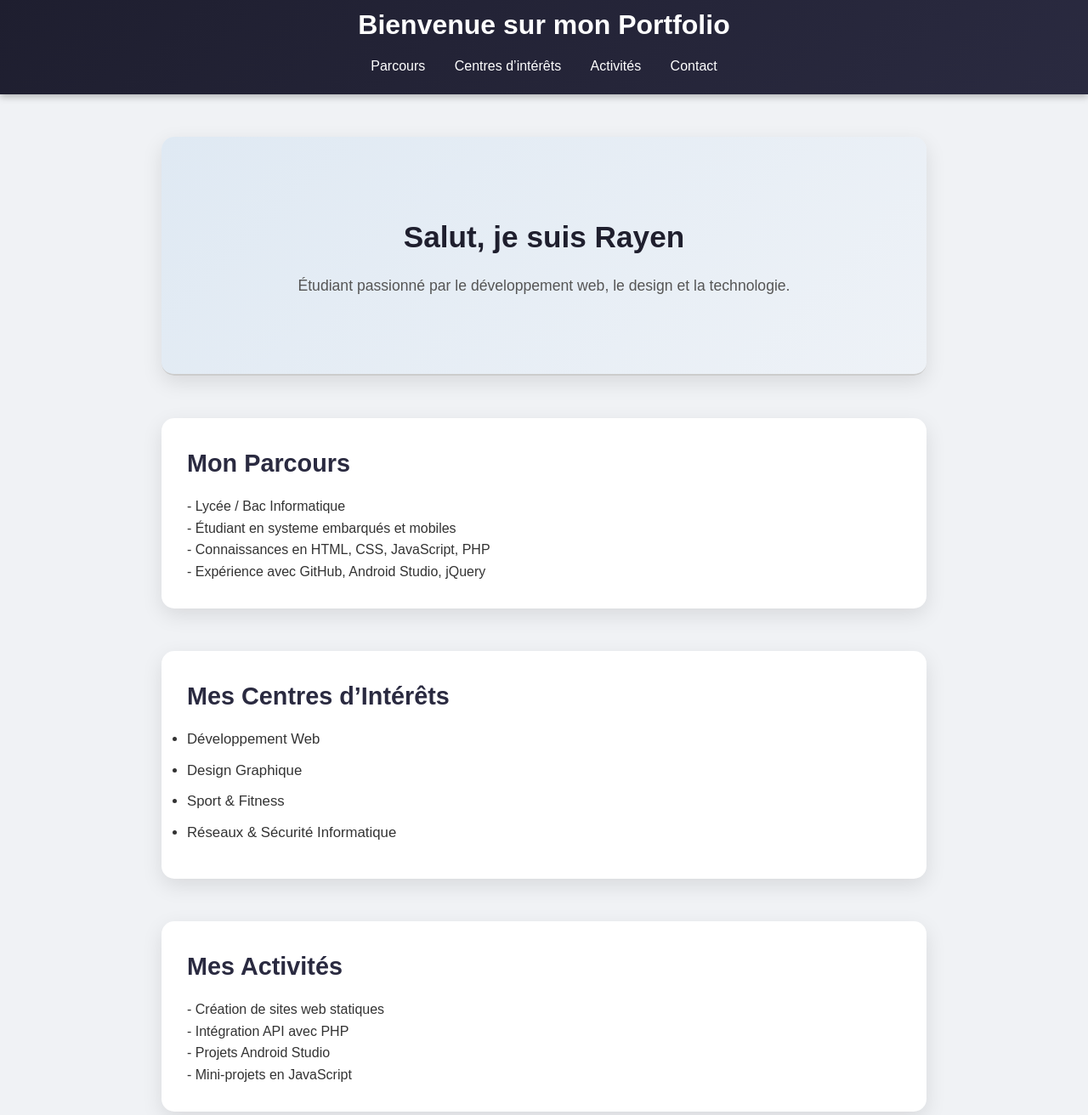
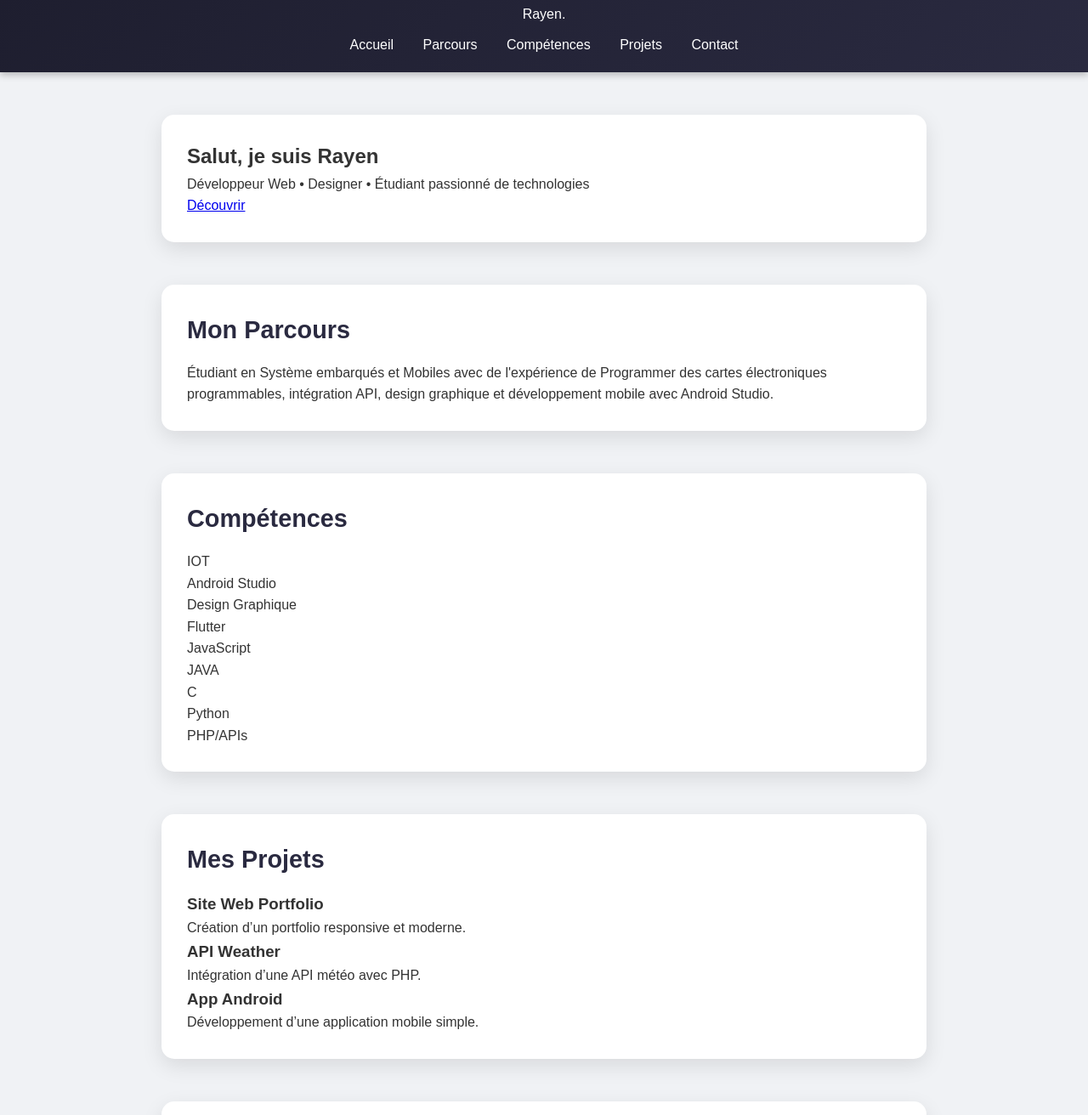
Before and after one commit to rayen400/Mon-portfolio, a plain HTML site: page index.html in a window 1280 px wide. Shown: the part 16-1328 px from the top of the page at 85% size. Drawn offline with Linux system fonts and the light colour scheme.

Commit message:
Update index.html

```diff
--- a/index.html
+++ b/index.html
@@ -3,57 +3,80 @@
 <head>
     <meta charset="UTF-8">
     <meta name="viewport" content="width=device-width, initial-scale=1.0">
-    <title>Mon Portfolio</title>
+    <title>Portfolio Rayen</title>
     <link rel="stylesheet" href="style.css">
 </head>
 <body>
 
+    <!-- HEADER -->
     <header>
-        <h1>Bienvenue sur mon Portfolio</h1>
+        <div class="logo">Rayen.</div>
         <nav>
-            <a href="#parcours">Parcours</a>
-            <a href="#interets">Centres d’intérêts</a>
-            <a href="#activites">Activités</a>
+            <a href="#home">Accueil</a>
+            <a href="#about">Parcours</a>
+            <a href="#skills">Compétences</a>
+            <a href="#projects">Projets</a>
             <a href="#contact">Contact</a>
         </nav>
     </header>
 
-    <section id="hero">
-        <h2>Salut, je suis Rayen</h2>
-        <p>Étudiant passionné par le développement web, le design et la technologie.</p>
+    <!-- HERO -->
+    <section id="home" class="hero">
+        <div class="hero-content">
+            <h1>Salut, je suis <span>Rayen</span></h1>
+            <p>Développeur Web • Designer • Étudiant passionné de technologies</p>
+            <a class="btn" href="#about">Découvrir</a>
+        </div>
     </section>
 
-    <section id="parcours">
+    <!-- ABOUT -->
+    <section id="about" class="section">
         <h2>Mon Parcours</h2>
-        <p>
-            - Lycée / Bac Informatique<br>
-            - Étudiant en systeme embarqués et mobiles<br>
-            - Connaissances en HTML, CSS, JavaScript, PHP<br>
-            - Expérience avec GitHub, Android Studio, jQuery
-        </p>
+        <div class="card">
+            <p>
+                Étudiant en Système embarqués et Mobiles avec de l'expérience de Programmer des cartes électroniques programmables,
+                intégration API, design graphique et développement mobile avec Android Studio.
+            </p>
+        </div>
     </section>
 
-    <section id="interets">
-        <h2>Mes Centres d’Intérêts</h2>
-        <ul>
-            <li>Développement Web</li>
-            <li>Design Graphique</li>
-            <li>Sport & Fitness</li>
-            <li>Réseaux & Sécurité Informatique</li>
-        </ul>
+    <!-- SKILLS -->
+    <section id="skills" class="section">
+        <h2>Compétences</h2>
+        <div class="skills-grid">
+            <div class="skill-card">IOT</div>
+            <div class="skill-card">Android Studio</div>
+            <div class="skill-card">Design Graphique</div>
+            <div class="skill-card">Flutter</div>
+            <div class="skill-card">JavaScript</div>
+            <div class="skill-card">JAVA</div>
+            <div class="skill-card">C</div>
+            <div class="skill-card">Python</div>
+            <div class="skill-card">PHP/APIs</div>
+        </div>
     </section>
 
-    <section id="activites">
-        <h2>Mes Activités</h2>
-        <p>
-            - Création de sites web statiques<br>
-            - Intégration API avec PHP<br>
-            - Projets Android Studio<br>
-            - Mini-projets en JavaScript
-        </p>
+    <!-- PROJECTS -->
+    <section id="projects" class="section">
+        <h2>Mes Projets</h2>
+        <div class="projects-grid">
+            <div class="project-card">
+                <h3>Site Web Portfolio</h3>
+                <p>Création d’un portfolio responsive et moderne.</p>
+            </div>
+            <div class="project-card">
+                <h3>API Weather</h3>
+                <p>Intégration d’une API météo avec PHP.</p>
+            </div>
+            <div class="project-card">
+                <h3>App Android</h3>
+                <p>Développement d’une application mobile simple.</p>
+            </div>
+        </div>
     </section>
 
-    <section id="contact">
+    <!-- CONTACT -->
+    <section id="contact" class="section">
         <h2>Contact</h2>
         <form id="contactForm">
             <input type="text" placeholder="Votre nom" required>
@@ -65,7 +88,7 @@
     </section>
 
     <footer>
-        <p>© 2025 - Mon Portfolio</p>
+        © 2025 Rayen - Portfolio Professionnel
     </footer>
 
 <script src="script.js"></script>
```
